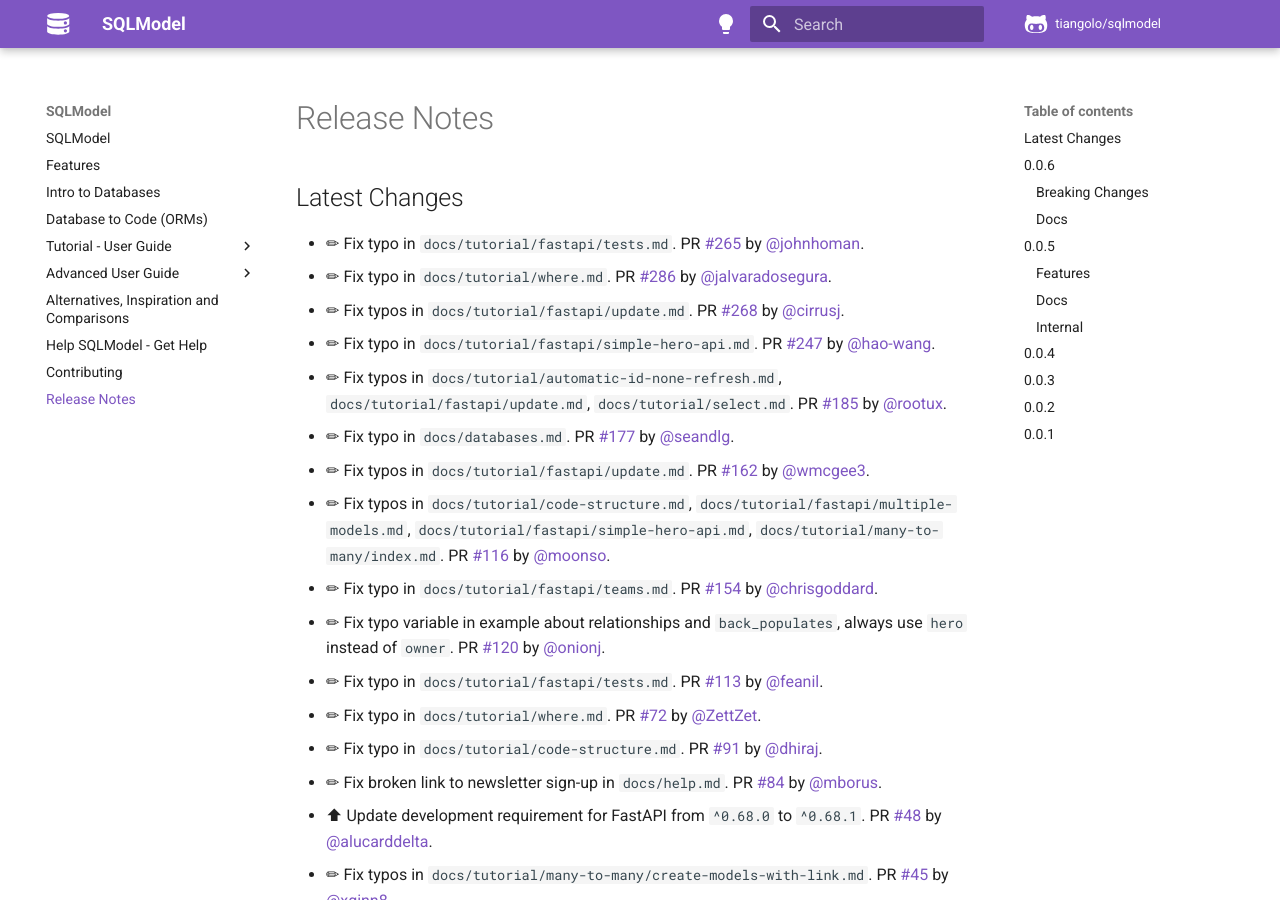
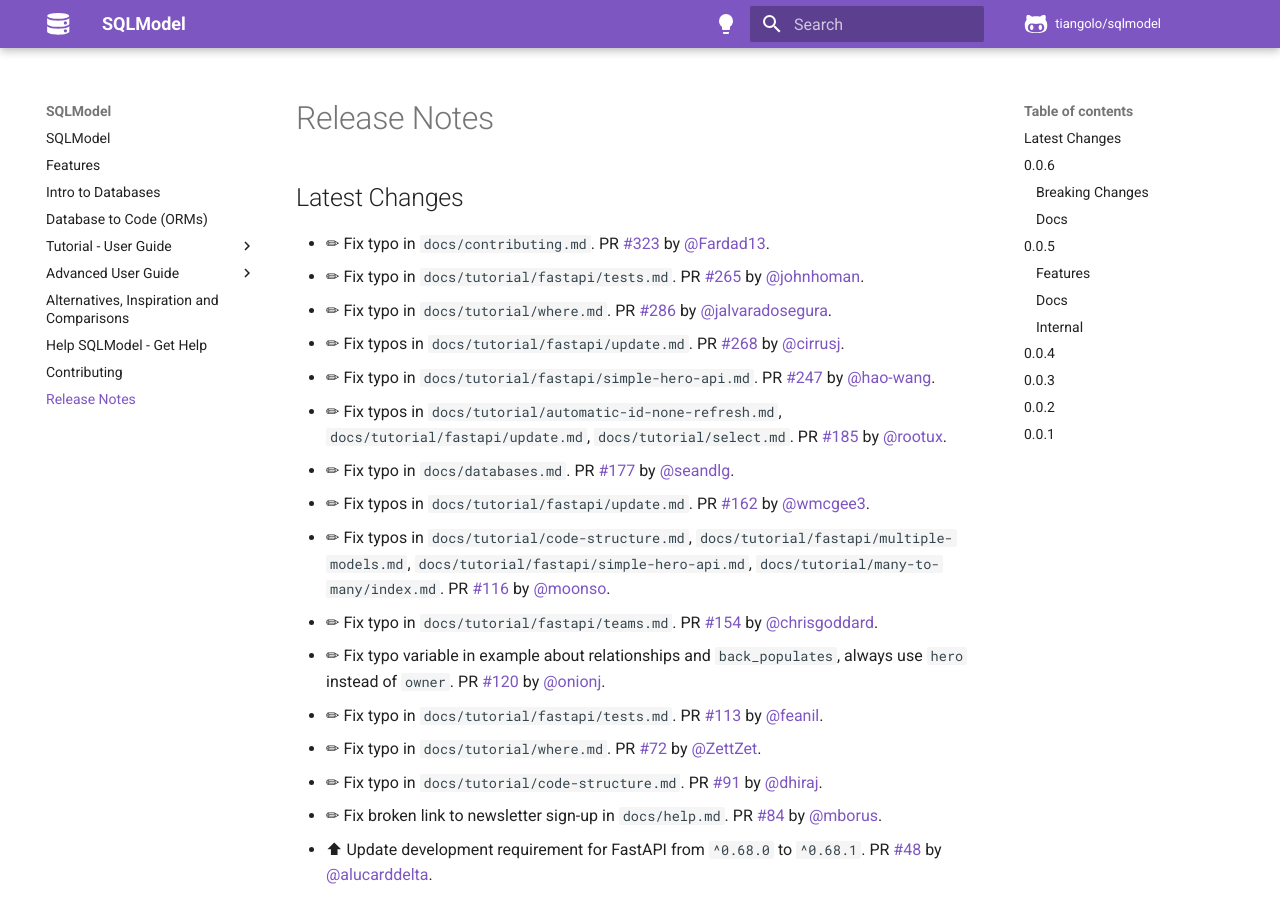
Before and after one commit to upmorpheus/Laravel-perfect, an MkDocs documentation site: the page built from docs/release-notes.md, in a window 1280 px wide and 900 px high. Built offline with MkDocs 1.6.1 and Material for MkDocs 9.7.7, drawn with Linux system fonts in a browser that asks for light colours; comment, search, counter and statistics services are not loaded.

Commit message:
📝 Update release notes

```diff
--- a/docs/release-notes.md
+++ b/docs/release-notes.md
@@ -2,6 +2,7 @@
 
 ## Latest Changes
 
+* ✏ Fix typo in `docs/contributing.md`. PR [#323](https://github.com/tiangolo/sqlmodel/pull/323) by [@Fardad13](https://github.com/Fardad13).
 * ✏ Fix typo in `docs/tutorial/fastapi/tests.md`. PR [#265](https://github.com/tiangolo/sqlmodel/pull/265) by [@johnhoman](https://github.com/johnhoman).
 * ✏ Fix typo in `docs/tutorial/where.md`. PR [#286](https://github.com/tiangolo/sqlmodel/pull/286) by [@jalvaradosegura](https://github.com/jalvaradosegura).
 * ✏ Fix typos in `docs/tutorial/fastapi/update.md`. PR [#268](https://github.com/tiangolo/sqlmodel/pull/268) by [@cirrusj](https://github.com/cirrusj).
```
